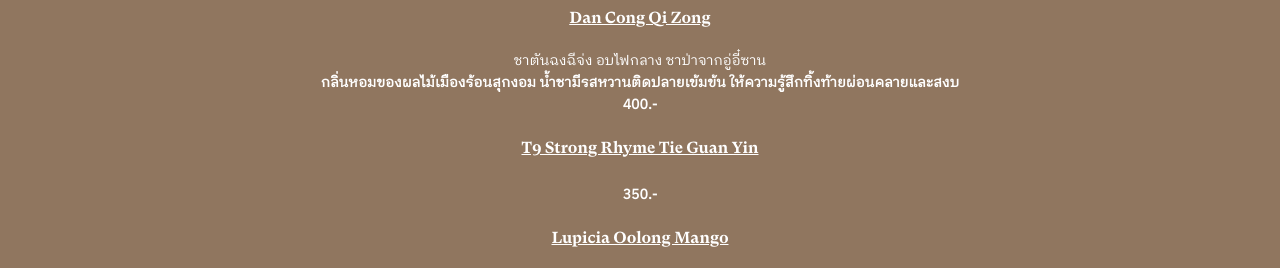
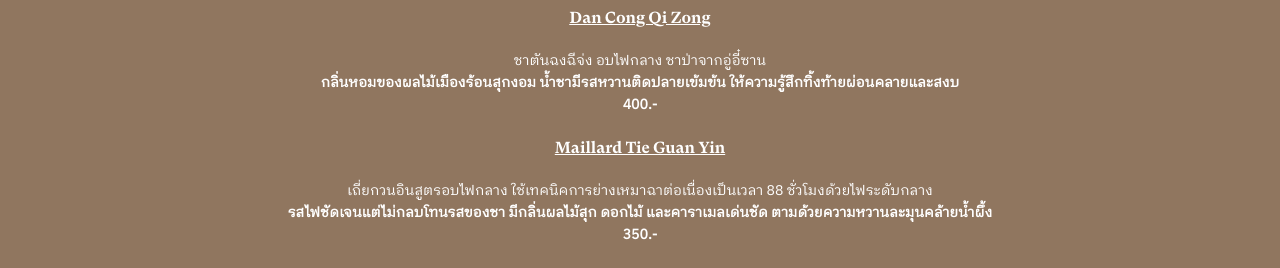
Before and after one commit to the-purist-artisan/flavorpedia, a React (Create React App) app: page /#/tcf-07-25 in a window 1280 px wide. Shown: the part 5200-5468 px from the top of the page. Built offline with nearby package versions, Linux system fonts and the light colour scheme; a web font is replaced by a local one.

Commit message:
feat: update menu

```diff
--- a/src/MenuFlavors/CoffeeFest-07-25/Flavors.ts
+++ b/src/MenuFlavors/CoffeeFest-07-25/Flavors.ts
@@ -198,10 +198,12 @@ const easternTea: Flavor = {
         "กลิ่นหอมของผลไม้เมืองร้อนสุกงอม น้ำชามีรสหวานติดปลายเข้มข้น ให้ความรู้สึกทิ้งท้ายผ่อนคลายและสงบ",
     },
     {
-      name: "T9 Strong Rhyme Tie Guan Yin",
+      name: "Maillard Tie Guan Yin",
       price: 350,
-      description: "",
-      tastingNotes: "",
+      description:
+        "เถี่ยกวนอินสูตรอบไฟกลาง ใช้เทคนิคการย่างเหมาฉาต่อเนื่องเป็นเวลา 88 ชั่วโมงด้วยไฟระดับกลาง",
+      tastingNotes:
+        "รสไฟชัดเจนแต่ไม่กลบโทนรสของชา มีกลิ่นผลไม้สุก ดอกไม้ และคาราเมลเด่นชัด ตามด้วยความหวานละมุนคล้ายน้ำผึ้ง",
     },
     {
       name: "Lupicia Oolong Mango",
@@ -317,20 +319,23 @@ const chocolate: Flavor = {
     {
       name: "Agnes and Pierre Vietnam",
       price: 350,
-      description: "",
+      description:
+        "ช็อกโกแลตสายพันธุ์พิเศษจากเวียดนาม โดยแบรนด์ Agnes and Pierre เจ้าของรางวัล Coup de Coeur Chocolate Award",
       tastingNotes: "เลม่อน มะนาว น้ำผึ้ง เครื่องเทศอ่อน",
     },
     {
       name: "Chocolate Tree Belize Black",
       price: 350,
-      description: "",
+      description:
+        "ช็อกโกแลตรางวัลเหรียญทอง สายพันธุ์แท้ Criollo จากประเทศ Belize",
       tastingNotes: "ลูกฟิก เรซิ่น ผลไม้อบ ทิ้งท้ายความเป็นแร่ธาตุ",
     },
     {
       name: "Chocolate Ganache Ivory Coast",
       price: 300,
-      description: "",
-      tastingNotes: "คาราเมล ถั่ว หอมกลิ่นคั่ว",
+      description:
+        "ช็อกโกแลตจากแหล่งปลูกอันดับ 1 ของโลก Ivory Coast รสชาติเข้มข้นคลาสสิกเข้ากับนม",
+      tastingNotes: "คาราเมล ถั่ว หอมกลิ่นคั่ว มะพร้าว",
     },
   ],
 };
```
